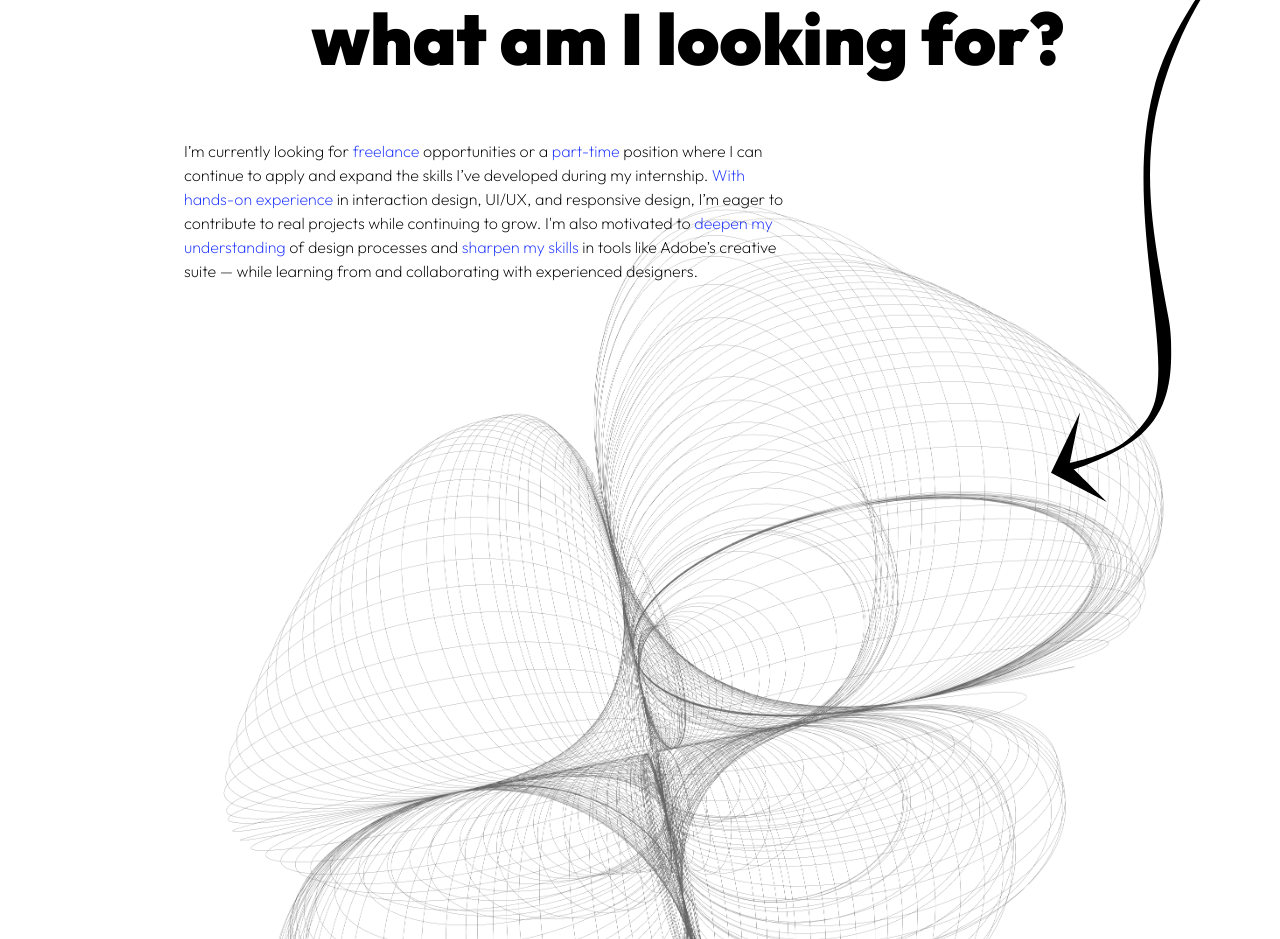
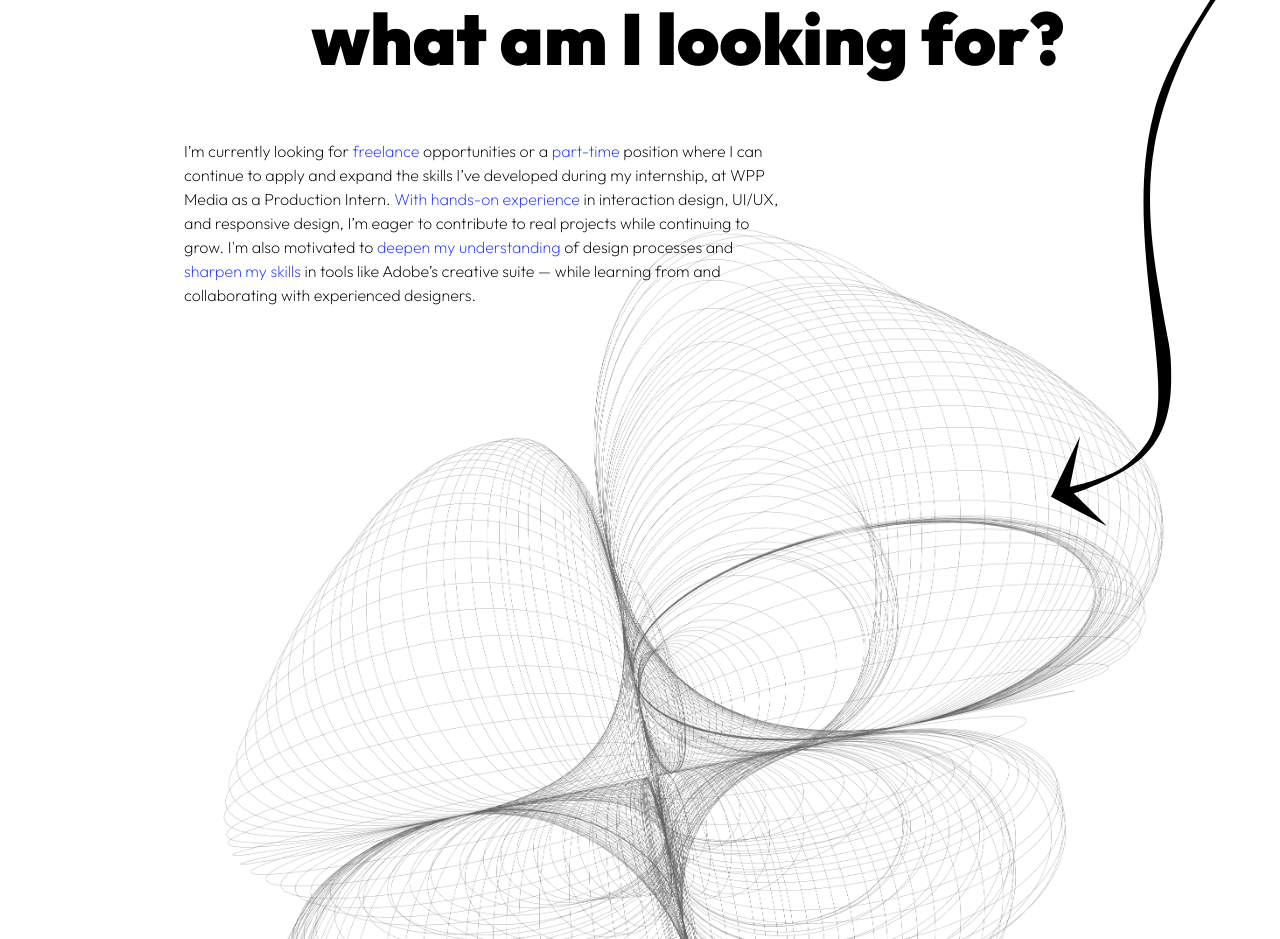
Before and after one commit to slowcreate/Portfolio, an Astro site: page / in a window 1280 px wide. Shown: the part 3439-4378 px from the top of the page. Built offline with nearby package versions, Linux system fonts and the light colour scheme; Astro itself is replaced by a stand-in of ours.

Commit message:
text-update

```diff
--- a/src/pages/index.astro
+++ b/src/pages/index.astro
@@ -238,7 +238,7 @@ import Scrollbar from "../components/Scrollbar.astro";
 		<section></section>
 		<section id="whatyougive" class="mt-[300px] mx-16 md:ml-24 lg:ml-40">
 			<h1 class="mb-16">what am I looking for?</h1>
-			<p class="w-[300px] md:mx-6 md:w-[500px] lg:w-[600px]" >I’m currently looking for <span class="text-[#1F35FF]">freelance</span> opportunities or a <span class="text-[#1F35FF]">part-time </span>position where I can continue to apply and expand the skills I’ve developed during my internship. <span class="text-[#1F35FF]">With hands-on experience </span>in interaction design, UI/UX, and responsive design, I’m eager to contribute to real projects while continuing to grow. I'm also motivated to <span class="text-[#1F35FF]">deepen my understanding</span> of design processes and <span class="text-[#1F35FF]">sharpen my skills</span> in tools like Adobe’s creative suite — while learning from and collaborating with experienced designers.</p>
+			<p class="w-[300px] md:mx-6 md:w-[500px] lg:w-[600px]" >I’m currently looking for <span class="text-[#1F35FF]">freelance</span> opportunities or a <span class="text-[#1F35FF]">part-time </span>position where I can continue to apply and expand the skills I’ve developed during my internship, at WPP Media as a Production Intern. <span class="text-[#1F35FF]">With hands-on experience </span>in interaction design, UI/UX, and responsive design, I’m eager to contribute to real projects while continuing to grow. I'm also motivated to <span class="text-[#1F35FF]">deepen my understanding</span> of design processes and <span class="text-[#1F35FF]">sharpen my skills</span> in tools like Adobe’s creative suite — while learning from and collaborating with experienced designers.</p>
 			<!-- <div class="relative mt-14 md:ml-5 lg:ml-32 w-[300px] md:w-[600px] mx-auto">
 				<h2 class="uppercase lg:mt-28">Internship</h2>
 				<div class="flex flex-row justify-between">
```
